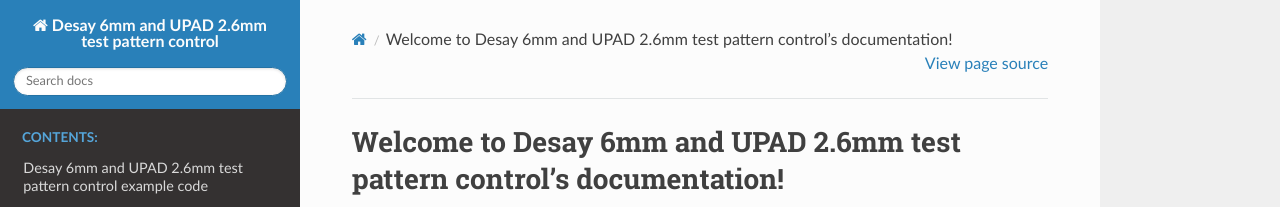
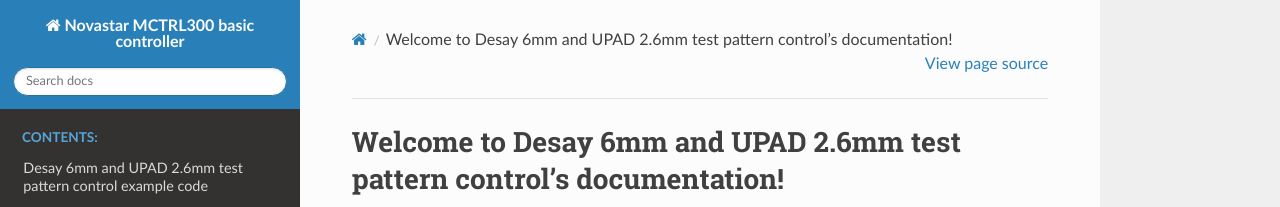
Before and after one commit to dietervansteenwegen/Novastar_MCTRL300_basic_controller, a Sphinx documentation site: the page built from docs/source/index.rst, in a window 1280 px wide. Shown: the top 207 px of the page. Built offline with Sphinx 7.4.7 and the Read the Docs theme 2.0.0, drawn with Linux system fonts in a browser that asks for light colours.

Commit message:
Update repo name

```diff
--- a/docs/source/conf.py
+++ b/docs/source/conf.py
@@ -16,7 +16,7 @@
 
 # -- Project information -----------------------------------------------------
 
-project = 'Desay 6mm and UPAD 2.6mm test pattern control'
+project = 'Novastar MCTRL300 basic controller'
 copyright = '2022, Dieter Vansteenwegen'
 author = 'Dieter Vansteenwegen'
 
```
